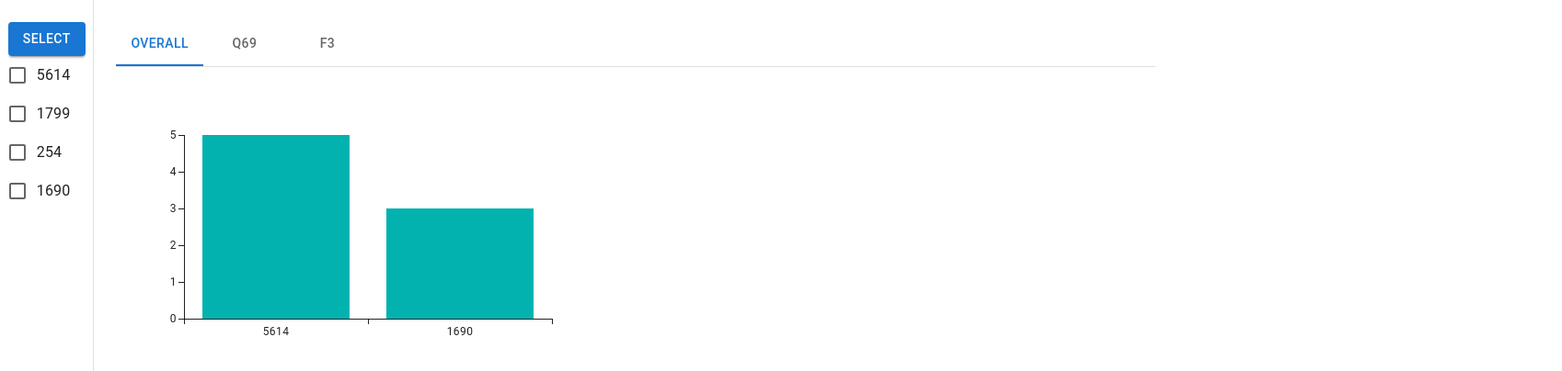
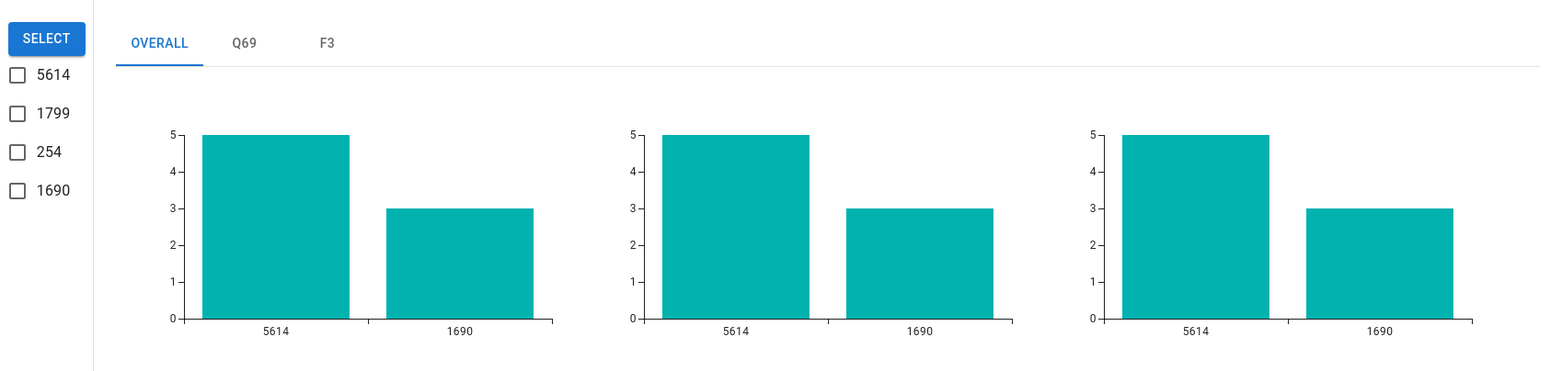
Before and after one commit to Tal-Moshel/Odin, a React (Create React App) app in the folder odin-analyzer/frontend/: page / in a window 1280 px wide. Shown: the top 404 px of the page at 92% size, 1698 px wide, since content can reach past the window. Built offline with nearby package versions, Linux system fonts and the light colour scheme.

Commit message:
Now they are side by side

```diff
--- a/odin-analyzer/frontend/src/App.tsx
+++ b/odin-analyzer/frontend/src/App.tsx
@@ -5,7 +5,7 @@ import { useState } from 'react';
 
 import TeamSelectSidePanel from './components/TeamSelectSidePanel';
 
-import { Box, Button, Drawer, createTheme, CssBaseline, Typography } from "@mui/material";
+import { Box, Button, Drawer, createTheme, CssBaseline, Typography, Stack } from "@mui/material";
 import AnalasysTabs from './components/AnalasysTabs';
 import TabAndView from './components/TabAndView';
 import ComparasonBarChart from './components/ComparasonBarChart';
@@ -26,11 +26,23 @@ function App() {
       <Box component="main" sx={{ flexGrow: 1, p: 3 }}>
         <AnalasysTabs>
             <TabAndView tabTitle='Overall'>
-              <ComparasonBarChart
-                teamsDataMap={new Map<number, number>(
-                  [[5614, 5],
-                  [1690, 3]]
-              )} />
+              <Stack direction={"row"}>
+                <ComparasonBarChart
+                  teamsDataMap={new Map<number, number>(
+                    [[5614, 5],
+                    [1690, 3]]
+                )} />
+                <ComparasonBarChart
+                  teamsDataMap={new Map<number, number>(
+                    [[5614, 5],
+                    [1690, 3]]
+                )} />
+                <ComparasonBarChart
+                  teamsDataMap={new Map<number, number>(
+                    [[5614, 5],
+                    [1690, 3]]
+                )} />
+              </Stack>
             </TabAndView>
             <TabAndView tabTitle='Q69'>
               <Typography paragraph>
```
